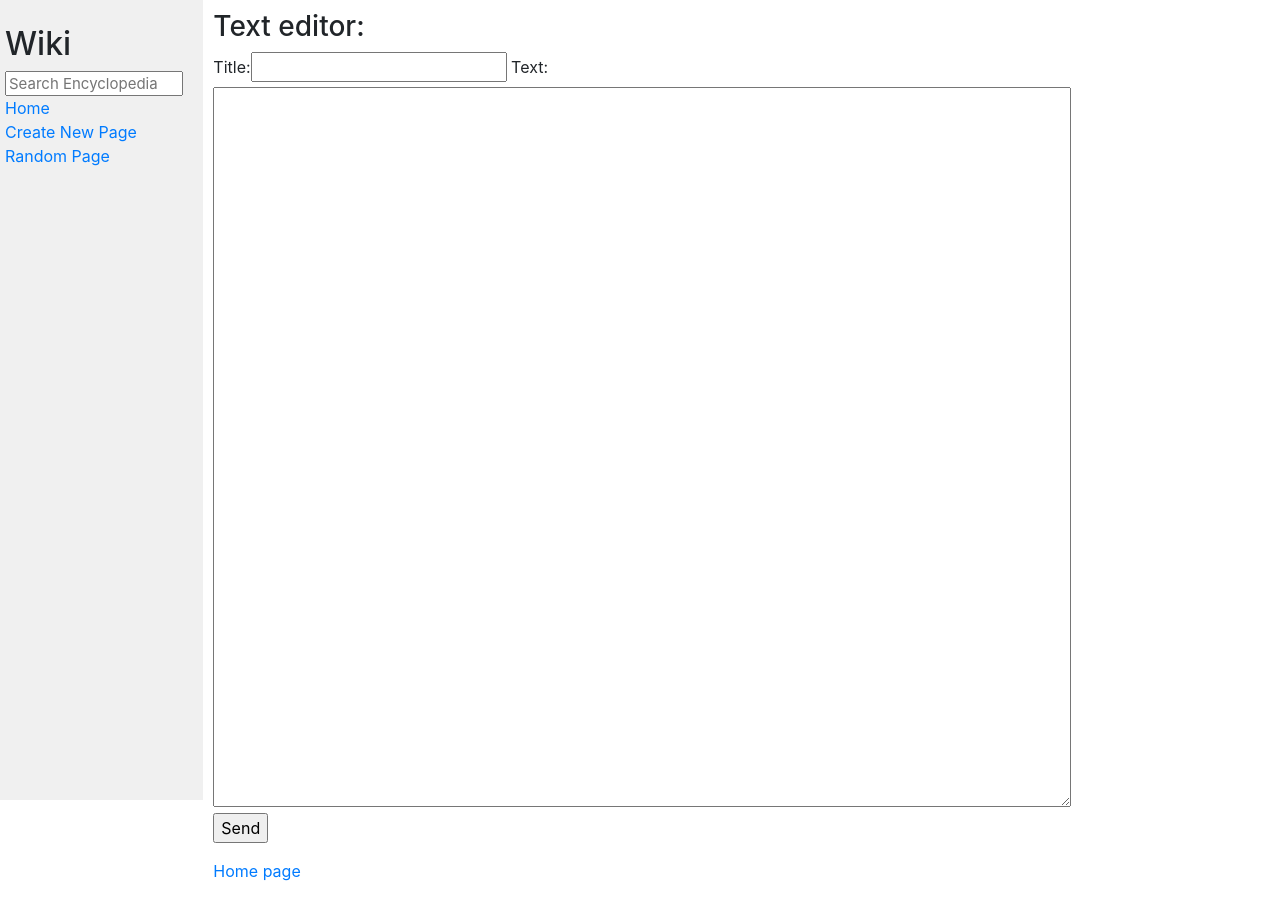
After one commit to svitlana-p/my_wiki, a Django app: page /wiki/edit/ in a window 1280 px wide. The commit adds this page. Run offline with Django 3.2, Linux system fonts and the light colour scheme; some libraries are stand-ins or nearby versions.

Commit message:
add functions

```diff
--- /dev/null
+++ b/wiki/encyclopedia/templates/encyclopedia/edit.html
@@ -0,0 +1,18 @@
+{% extends "encyclopedia/layout.html" %}
+
+{% block title %}
+    Encyclopedia
+{% endblock %}
+
+{% block body %}
+<h3> Text editor: </h3>
+    <form action="{% url 'enc:edit' %}" method="post">
+        {% csrf_token %}
+
+        {{ form }}
+
+        <p><input type="submit" value="Send"></p>
+    </form>
+<p><a href="{% url 'enc:index' %}">Home page </a></p>
+
+{% endblock %}
--- a/wiki/encyclopedia/templates/encyclopedia/index.html
+++ b/wiki/encyclopedia/templates/encyclopedia/index.html
@@ -9,7 +9,7 @@
 
     <ul>
         {% for entry in entries %}
-            <li>{{ entry }}</li>
+            <li><a href="/wiki/{{entry|safe}}">{{ entry }}</a></li>
         {% endfor %}
     </ul>
 
--- a/wiki/encyclopedia/templates/encyclopedia/layout.html
+++ b/wiki/encyclopedia/templates/encyclopedia/layout.html
@@ -12,17 +12,18 @@
         <div class="row">
             <div class="sidebar col-lg-2 col-md-3">
                 <h2>Wiki</h2>
-                <form>
+                <form action=" {%url 'enc:search'%}" method="post">
+                    {% csrf_token %}
                     <input class="search" type="text" name="q" placeholder="Search Encyclopedia">
                 </form>
                 <div>
-                    <a href="{% url 'index' %}">Home</a>
+                    <a href="{% url 'enc:index' %}">Home</a>
                 </div>
                 <div>
-                    Create New Page
+                    <a href="{% url 'enc:create'%}">Create New Page</a>
                 </div>
                 <div>
-                    Random Page
+                    <a href="{% url 'enc:random' %}">Random Page</a>
                 </div>
                 {% block nav %}
                 {% endblock %}
@@ -34,4 +35,5 @@
         </div>
 
     </body>
-</html>
+
+    </html>
--- a/wiki/encyclopedia/urls.py
+++ b/wiki/encyclopedia/urls.py
@@ -1,7 +1,12 @@
 from django.urls import path
 
 from . import views
-
+app_name = 'enc'
 urlpatterns = [
-    path("", views.index, name="index")
+    path("", views.index, name="index"),
+    path("wiki/<str:title>", views.page, name='page'),
+    path("search/", views.search, name='search'),
+    path("create_page/", views.create_page, name="create"),
+    path("wiki/edit/", views.edit, name="edit"),
+    path("random/", views.random_page, name="random"),
 ]
--- a/wiki/encyclopedia/views.py
+++ b/wiki/encyclopedia/views.py
@@ -1,9 +1,92 @@
+import random
+from django import forms
+from . import util
+import markdown2
 from django.shortcuts import render
 
-from . import util
+class NewPageForm(forms.Form):
+    Title = forms.CharField(label="Title")
+    Text = forms.CharField(
+        widget=forms.Textarea(attrs={'rows': 10, 'cols': 5}))
+
+
+class EditPageForm(forms.Form):
+    Title = forms.CharField(
+        label="Title", widget=forms.TextInput(attrs={'readonly': 'readonly'}))
+    Text = forms.CharField(
+        widget=forms.Textarea(attrs={'rows': 10, 'cols': 5}))
 
 
 def index(request):
     return render(request, "encyclopedia/index.html", {
         "entries": util.list_entries()
     })
+
+
+def page(requests, title):
+    text = util.get_entry(title)
+    if text is not None:
+        md = markdown2.Markdown()
+        result = md.convert(text)
+        return render(requests, "encyclopedia/page.html", {
+            "content": result,
+            "title": title
+        })
+    else:
+        return render(requests, "encyclopedia/page.html", {
+            "content": "<h2> Page not found </h2>"
+        })
+
+
+def search(requests):
+    enc_list = []
+    if requests.method == "POST":
+        form = requests.POST
+    wiki_list = util.list_entries()
+    wiki_list_lower = []
+    for wiki in wiki_list:
+        wiki_list_lower.append(wiki.lower())
+    if form['q'].lower() in wiki_list_lower:
+        return page(requests, form['q'])
+    elif wiki in wiki_list:
+        for wiki in wiki_list:
+            wiki_lower = wiki.lower()
+            if wiki_lower.find(form['q'].lower()) != -1:
+                enc_list.append(wiki)
+        return render(requests, "encyclopedia/search.html", {
+            "contents": enc_list
+        })
+
+    else:
+        return render(requests, "encyclopedia/search.html")
+
+
+def create_page(requests):
+    entries_list = util.list_entries()
+    if requests.method == "POST":
+        form = NewPageForm(requests.POST)
+        if form.is_valid():
+            Title = form.cleaned_data["Title"]
+            Text = form.cleaned_data["Text"]
+            if Title not in entries_list:
+                util.save_entry(Title, f"#{Title} \n {Text}")
+                return page(requests, Title)
+            else:
+                form.add_error(
+                    'Title', 'Error. An article with the same name already exists!')
+                return render(requests, "encyclopedia/create_new.html", {
+                    "form": form
+                })
+    return render(requests, "encyclopedia/create_new.html", {
+        "form": NewPageForm()
+    })
+
+
+def edit(requests):
+    return render(requests, "encyclopedia/edit.html", {
+        "form":  EditPageForm()
+    })
+
+
+def random_page(requests):
+    return page(requests, random.choice(util.list_entries()))
```
Also changed, not shown: wiki/encyclopedia/templates/encyclopedia/create_new.html (added, +16 -0 lines), wiki/encyclopedia/templates/encyclopedia/page.html (+11 -0 lines), wiki/encyclopedia/templates/encyclopedia/search.html (added, +19 -0 lines), wiki/db.sqlite3 (added).
